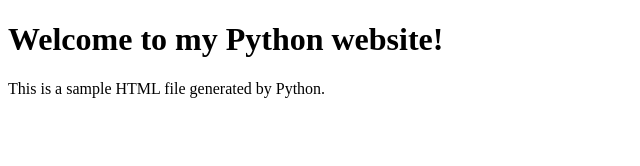
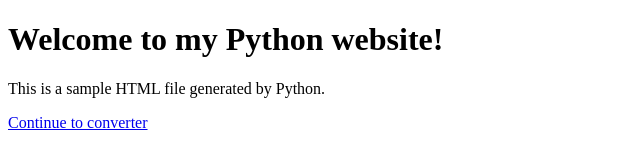
Before and after one commit to HUJoshua/measurement-converter, a plain HTML site: page index.html in a window 1280 px wide. Shown: the whole page, without its empty margins (0-640 px from the left). Drawn offline with Linux system fonts and the light colour scheme.

Commit message:
adding link to python file in index

```diff
--- a/index.html
+++ b/index.html
@@ -6,5 +6,6 @@
 <body>
 	<h1>Welcome to my Python website!</h1>
 	<p>This is a sample HTML file generated by Python.</p>
+	<a href="/unit_converter.py">Continue to converter</a>
 </body>
 </html>
```
